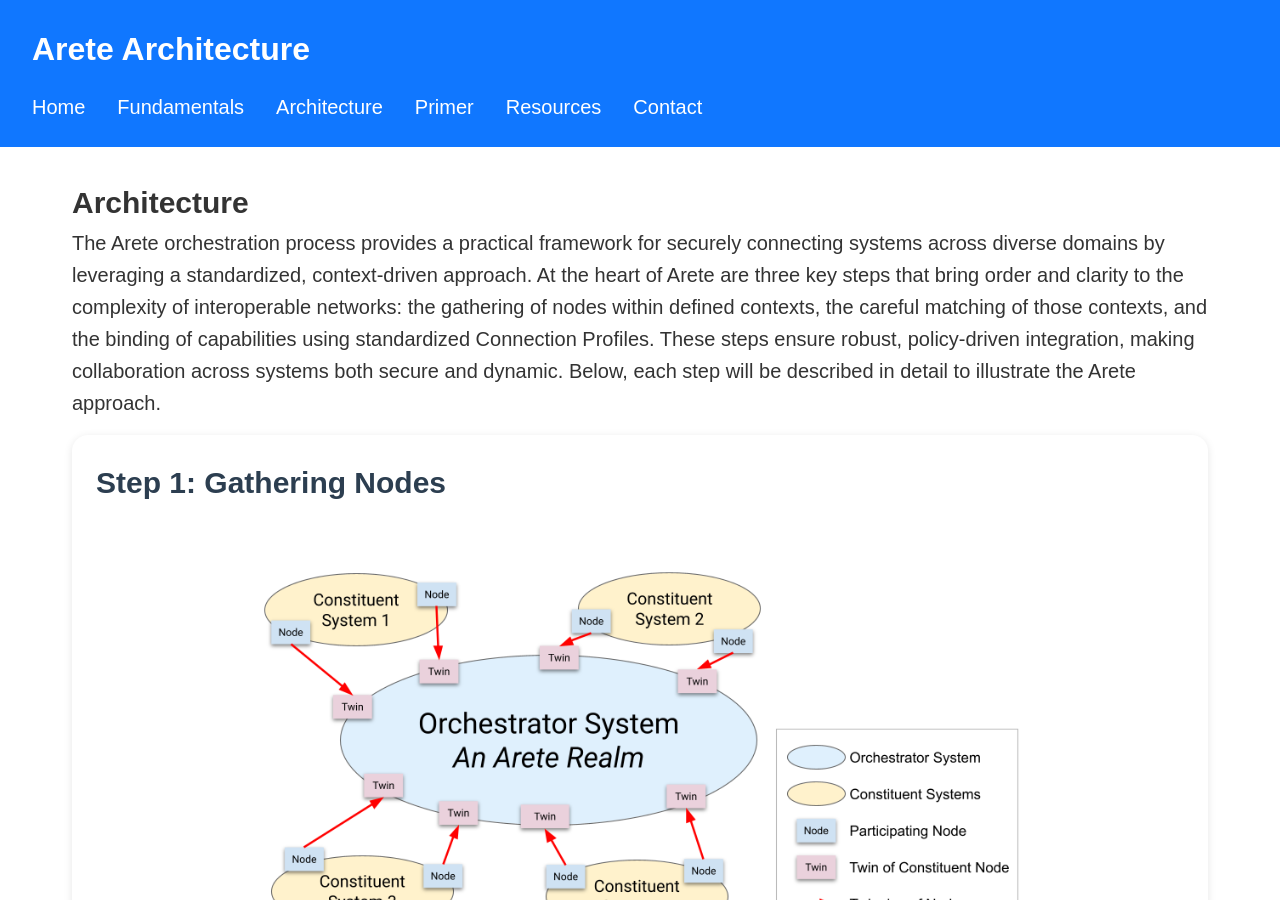
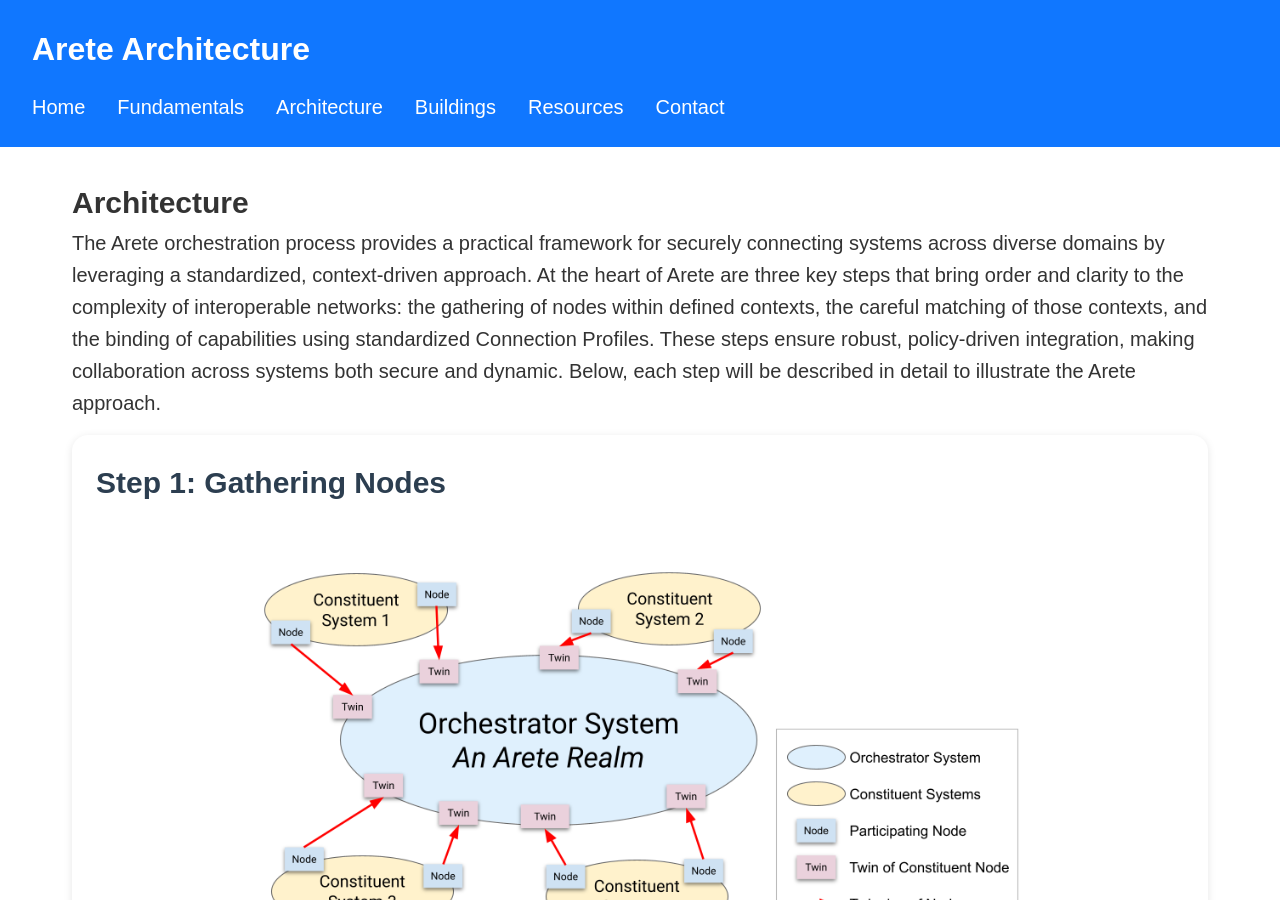
Before and after one commit to project-arete/website, a Jekyll site: the page architecture.html, which Jekyll copies as it is, in a window 1280 px wide and 900 px high. Built offline with Jekyll 4.4.1, drawn with Linux system fonts in a browser that asks for light colours.

Commit message:
Update architecture.html

```diff
--- a/architecture.html
+++ b/architecture.html
@@ -19,7 +19,7 @@
                 <li><a href="index.html">Home</a></li>
                 <li><a href="fundamentals.html">Fundamentals</a></li>
                 <li><a href="architecture.html" class="active">Architecture</a></li>
-                <li><a href="primer.html">Primer</a></li>
+                <li><a href="buildings.html" class="active">Buildings</a></li>
                 <li><a href="explore.html">Resources</a></li>
                 <li><a href="contact.html">Contact</a></li>
             </ul>
```
